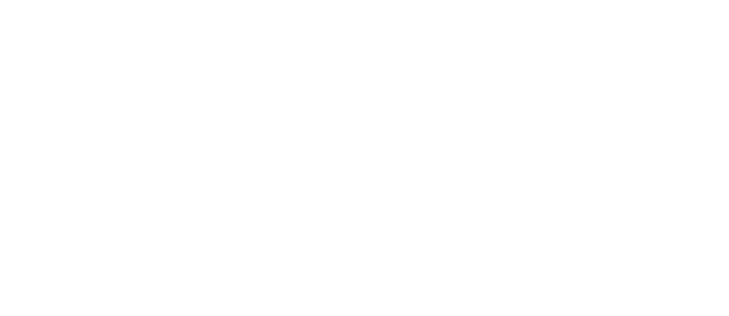
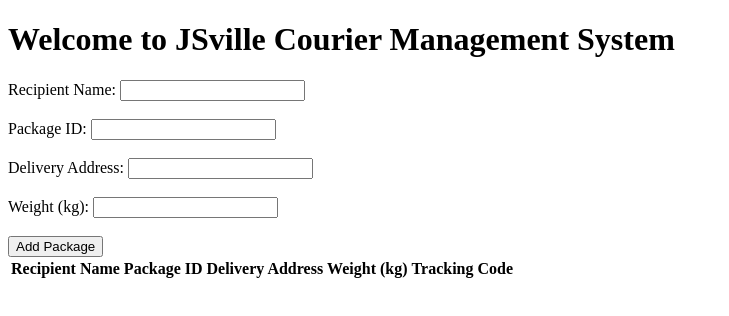
Before and after one commit to VladimirBroucek/webDevelopmentFinals, a plain HTML site: page index.html in a window 1280 px wide. Shown: the whole page, without its empty margins (0-729 px from the left). Drawn offline with Linux system fonts and the light colour scheme.

Commit message:
html page (added inputs and table)

```diff
--- a/index.html
+++ b/index.html
@@ -6,5 +6,38 @@
     <title>JSville Courier Management System</title>
 </head>
 <body>
+<h1>Welcome to JSville Courier Management System</h1>
+<form id="package-form">
+    <label for="recipient-name">Recipient Name:</label>
+    <input type="text" id="recipient-name" required><br><br>
+
+    <label for="package-id">Package ID:</label>
+    <input type="text" id="package-id" required><br><br>
+
+    <label for="delivery-address">Delivery Address:</label>
+    <input type="text" id="delivery-address" required><br><br>
+
+    <label for="weight">Weight (kg):</label>
+    <input type="text" id="weight" required><br><br>
+
+    <button type="submit">Add Package</button>
+</form>
+
+<div class="error" id="error-message"></div>
+
+<table id="package-table">
+    <thead>
+    <tr>
+        <th>Recipient Name</th>
+        <th>Package ID</th>
+        <th>Delivery Address</th>
+        <th>Weight (kg)</th>
+        <th>Tracking Code</th>
+    </tr>
+    </thead>
+    <tbody></tbody>
+</table>
+
+<script src="logic.js"></script>
 </body>
 </html>
```
